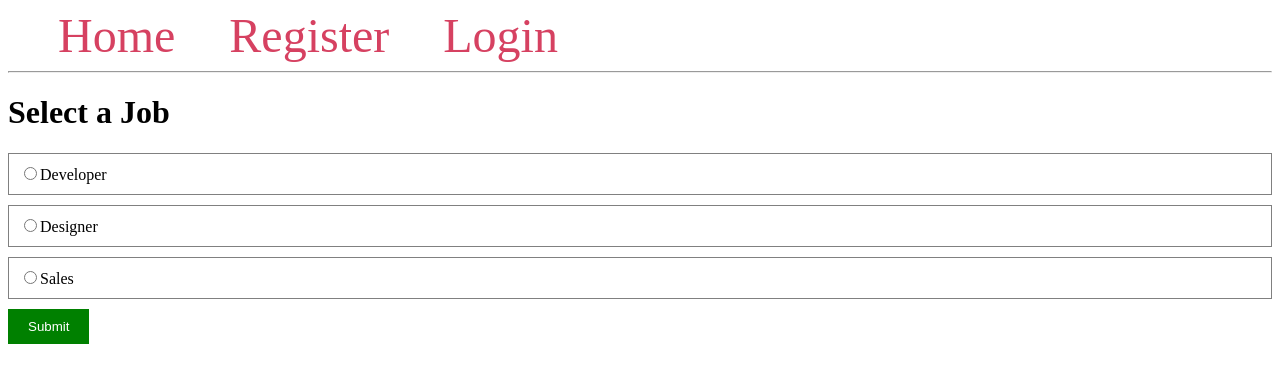
After one commit to NateM135/rosehack_2023, a Flask app: page /job in a window 1280 px wide. The commit adds this page. Shown: the top 383 px of the page. Run offline with Flask 2, Linux system fonts and the light colour scheme.

```diff
--- a/app.py
+++ b/app.py
@@ -119,7 +119,16 @@ def portal():
         return redirect(url_for('index'))
     if 'country' not in session:
         return redirect(url_for('country'))
+    if 'job' not in session:
+        return redirect(url_for('job'))
     return render_template('portal.html', country=session['country'], province=session['province'])
+
+@app.route('/job', methods=('GET', 'POST'))
+def job():
+    if request.method == 'GET':
+        return render_template('job.html')
+    session['job'] = request.form['job']
+    return redirect(url_for('portal'))
 
 @app.route('/country', methods=('GET', 'POST'))
 def country():
@@ -135,4 +144,16 @@ def cohorts():
         conn = get_db_connection()
         cohorts = conn.execute('SELECT * FROM cohorts').fetchall()
         return render_template('cohorts.html', cohorts=cohorts)
-    session['cohort'] = request.form['cohort']
+    #conn = get_db_connection()
+   # cohort = conn.execute('SELECT * FROM cohorts where id = ?', (request.form['cohort'],)).fetchone()
+    print('in this func')
+    session['cohort'] = request.form['cohort_number']
+    #session['cohort_name'] = cohort['leader']
+    flash('You have successfully registered and joined a cohort!')
+    return redirect(url_for('portal'))
+
+@app.get('/viewCohort')
+def viewCohort():
+    conn = get_db_connection()
+    cohort = conn.execute('SELECT * FROM cohorts where id = ?', (session['cohort'],)).fetchone()
+    return render_template('viewCohort.html', cohort=cohort)
--- a/templates/base.html
+++ b/templates/base.html
@@ -32,7 +32,10 @@
       <a href="{{ url_for('register') }}">Register</a>
       <a href="{{ url_for('login') }}">Login</a>
       {% endif %} {% if session['logged_in'] %}
+      <a href="{{ url_for('portal') }}">Portal</a>
       <a href="{{ url_for('logout') }}">Logout</a>
+      {% endif %} {% if 'cohort' in session %}
+      <a href="{{ url_for('viewCohort') }}">Cohort</a>
       {% endif %}
     </nav>
     {% if session['logged_in'] %}
--- /dev/null
+++ b/templates/job.html
@@ -0,0 +1,46 @@
+{% extends 'base.html' %} {% block content %}
+
+<!DOCTYPE html>
+<html>
+  <head>
+    <title>Job Selection</title>
+    <style>
+      /* Styles for the unordered list */
+      ul {
+        list-style-type: none;
+        margin: 0;
+        padding: 0;
+      }
+
+      /* Styles for the list items */
+      li {
+        padding: 10px;
+        margin: 10px 0;
+        border: 1px solid gray;
+        cursor: pointer;
+      }
+
+      /* Styles for the green button */
+      .green-button {
+        background-color: green;
+        color: white;
+        padding: 10px 20px;
+        border: none;
+        cursor: pointer;
+      }
+    </style>
+  </head>
+  <body>
+    <h1>Select a Job</h1>
+    <form method="post" action="/job">
+      <ul>
+        <li><input type="radio" name="job" value="Developer" />Developer</li>
+        <li><input type="radio" name="job" value="Designer" />Designer</li>
+        <li><input type="radio" name="job" value="Sales" />Sales</li>
+      </ul>
+      <button class="green-button">Submit</button>
+    </form>
+  </body>
+</html>
+
+{% endblock %}
--- a/templates/register.html
+++ b/templates/register.html
@@ -56,7 +56,7 @@
   </head>
   <body>
     <form action="/register" method="post">
-      <h2>Contact Form</h2>
+      <h2>Registration Form</h2>
       <label for="email">Email:</label>
       <input
         type="email"
```
Also changed, not shown: templates/cohorts.html (+10 -2 lines), templates/portal.html (+7 -1 lines), templates/viewCohort.html (added, +108 -0 lines).
